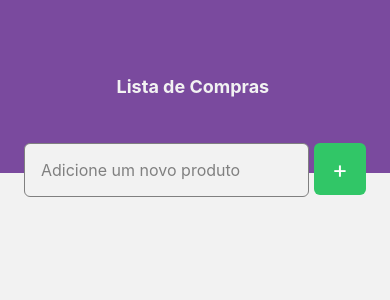
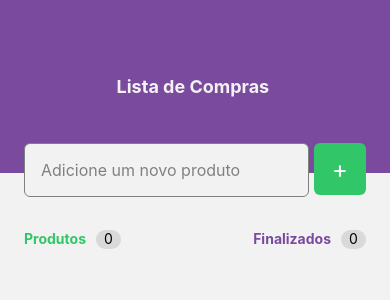
Before and after one commit to cesulfaculdade/trabalho01-gabriel2023014161, a React Native app: screen / in a window 390 px wide. Shown: the top 300 px of the page. Built offline with nearby package versions, Linux system fonts and the light colour scheme.

Commit message:
add products and finish

```diff
--- /dev/null
+++ b/src/components/ListTitle/index.tsx
@@ -0,0 +1,23 @@
+import { Text, View, StyleSheet } from "react-native";
+import { styles } from "./style"
+
+type Props = {
+    color: string;
+    name: string;
+    number: number;
+}
+
+export function ListTitle({ color, name, number }: Props) {
+    return (
+        <View style={{ flexDirection: "row", height: 19 }} >
+            <Text style={{ color: color, fontWeight: "bold" }}>
+                {name}
+            </Text>
+            <View style={styles.container}>
+                <Text style={{ }}>
+                    {number}
+                </Text>
+            </View>
+        </View>
+    )
+}
--- /dev/null
+++ b/src/components/ListTitle/style.ts
@@ -0,0 +1,16 @@
+import { StyleSheet } from "react-native";
+
+export const styles = StyleSheet.create({
+    container:{
+        backgroundColor: "#D9D9D9",
+        borderCurve:"circular",
+        borderRadius:30,
+        marginLeft: 10,
+        height: 19,
+        width: 25,
+        display:"flex",
+        flexDirection:"column",
+        alignItems:"center",
+        fontWeight: 'bold'
+    }
+})
--- a/src/screens/Home.tsx
+++ b/src/screens/Home.tsx
@@ -1,4 +1,5 @@
 import { StyleSheet, Text, TextInput, TouchableOpacity, TouchableOpacityBase, View } from "react-native"
+import { ListTitle } from "../components/ListTitle"
 
 export function Home() {
 
@@ -29,6 +30,11 @@ export function Home() {
             </Text>
           </TouchableOpacity>
         </View>
+        <View style={styles.productAndFinish}>
+          <ListTitle  color={"#31C667"} name={"Produtos"} number={0}/>
+          <ListTitle color={"#7A4A9E"} name={"Finalizados"} number={0}/>
+        </View>
+
 
     </View>
   )
@@ -82,5 +88,17 @@ const styles = StyleSheet.create({
   textButton: {
     color: '#fff',
     fontSize: 24
+  },
+  productAndFinish: {
+    flexDirection: 'row',
+    justifyContent: 'space-between',
+    alignItems: 'flex-end',
+    alignSelf: 'stretch',
+    marginLeft: 24,
+    marginRight: 24,
+    marginTop: 33
+  },
+  list: {
+
   }
 })
```
